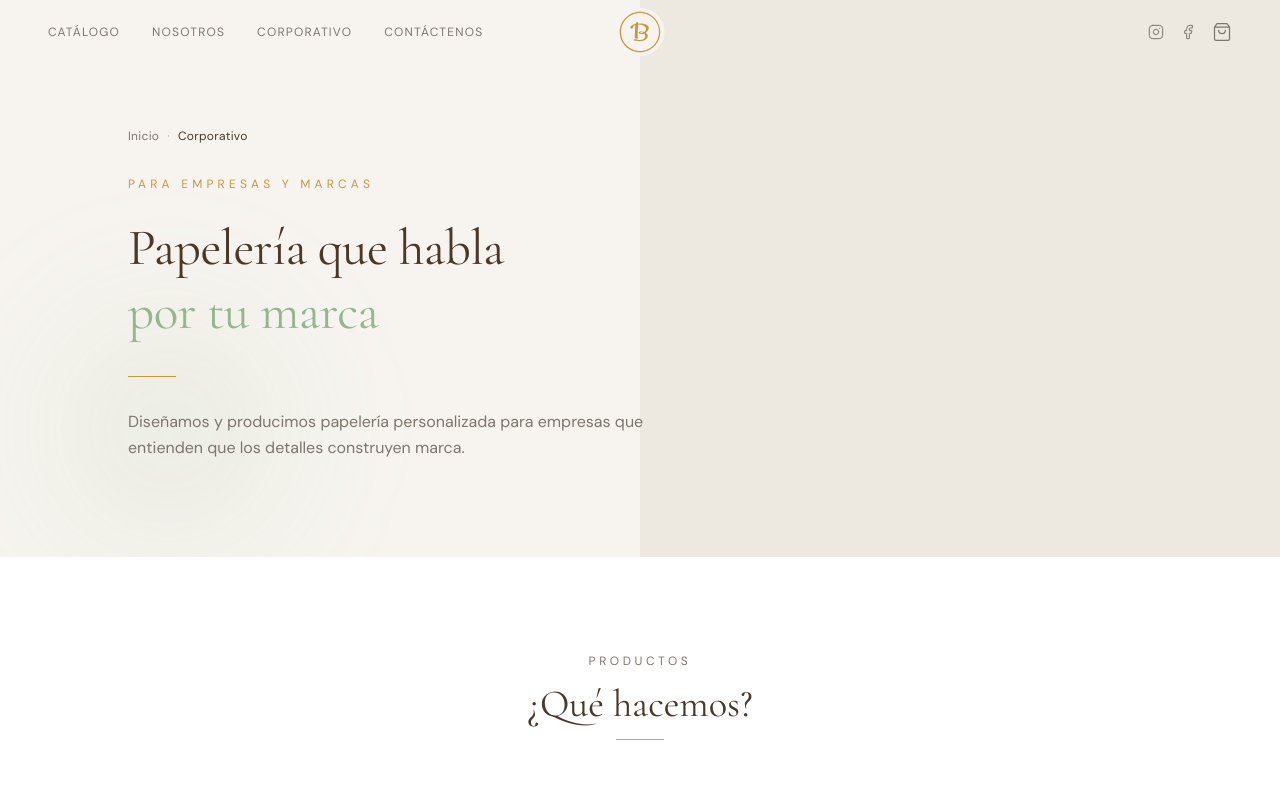
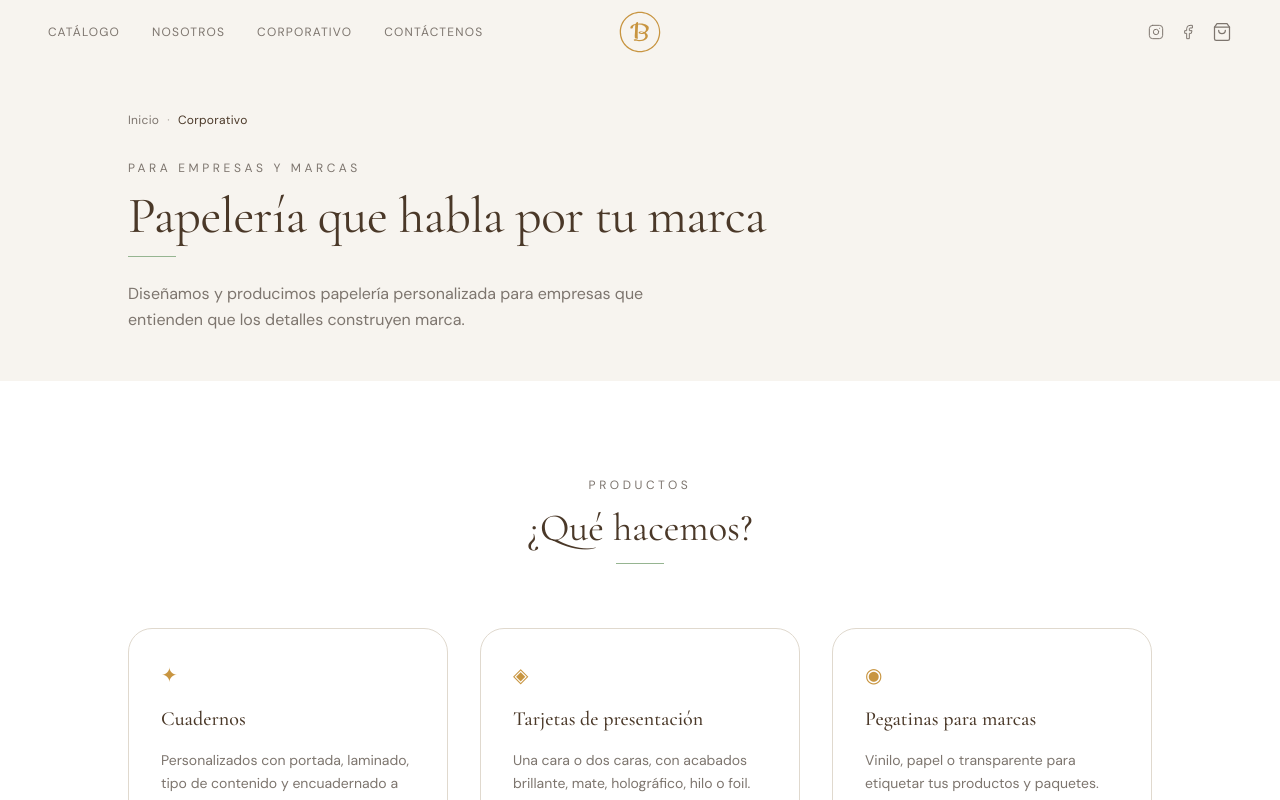
Before and after one commit to DysaGlezco/bertina-store, a Next.js app: page /corporativo in a window 1280 px wide. Shown: the top 800 px of the page. Built offline with nearby package versions, Linux system fonts and the light colour scheme.

Commit message:
refactor: header corporativo con estilo igual al del catálogo

```diff
--- a/src/app/corporativo/page.tsx
+++ b/src/app/corporativo/page.tsx
@@ -45,29 +45,26 @@ export default function CorporativoPage() {
   return (
     <div className="min-h-screen bg-cream">
 
-      {/* Hero */}
-      <section className="relative pt-32 pb-24 px-6 overflow-hidden">
-        <div className="absolute inset-0 pointer-events-none">
-          <div className="absolute top-0 right-0 w-1/2 h-full bg-cream-warm" />
-          <div className="absolute bottom-0 left-10 w-64 h-64 rounded-full bg-sage/10 blur-3xl" />
-        </div>
-        <div className="relative max-w-5xl mx-auto">
+      {/* Header */}
+      <div className="pt-28 pb-12 px-6">
+        <div className="max-w-5xl mx-auto">
           <div className="mb-8">
             <Breadcrumb crumbs={[{ label: "Inicio", href: "/" }, { label: "Corporativo" }]} />
           </div>
-          <p className="font-sans text-xs tracking-[0.35em] uppercase text-gold mb-6">
-            Para empresas y marcas
-          </p>
-          <h1 className="font-serif text-display-lg text-ink leading-tight max-w-2xl">
-            Papelería que habla<br />
-            <em className="text-sage not-italic">por tu marca</em>
-          </h1>
-          <div className="w-12 h-px bg-gold mt-8 mb-8" />
-          <p className="font-sans text-base text-warmgray leading-relaxed max-w-xl">
+          <div className="space-y-3">
+            <p className="font-sans text-xs tracking-[0.3em] uppercase text-warmgray">
+              Para empresas y marcas
+            </p>
+            <h1 className="font-serif text-display-lg text-ink">
+              Papelería que habla por tu marca
+            </h1>
+            <div className="w-12 h-px bg-sage mt-4" />
+          </div>
+          <p className="font-sans text-base text-warmgray leading-relaxed max-w-xl mt-6">
             Diseñamos y producimos papelería personalizada para empresas que entienden que los detalles construyen marca.
           </p>
         </div>
-      </section>
+      </div>
 
       {/* Productos */}
       <section className="py-24 px-6 bg-white">
```
